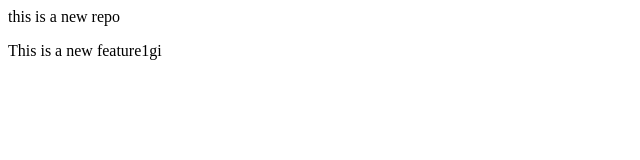
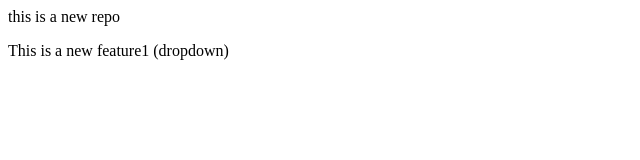
Before and after one commit to MuhammadSalman1-byte/localrepo, a plain HTML site: page index.html in a window 1280 px wide. Shown: the full height of the page, 0-640 px from the left. Drawn offline with Linux system fonts and the light colour scheme.

```diff
--- a/index.html
+++ b/index.html
@@ -1,2 +1,2 @@
 <p>this is a new repo</p>
-<p>This is a new feature1gi</p>
+<p>This is a new feature1 (dropdown)</p>
```
